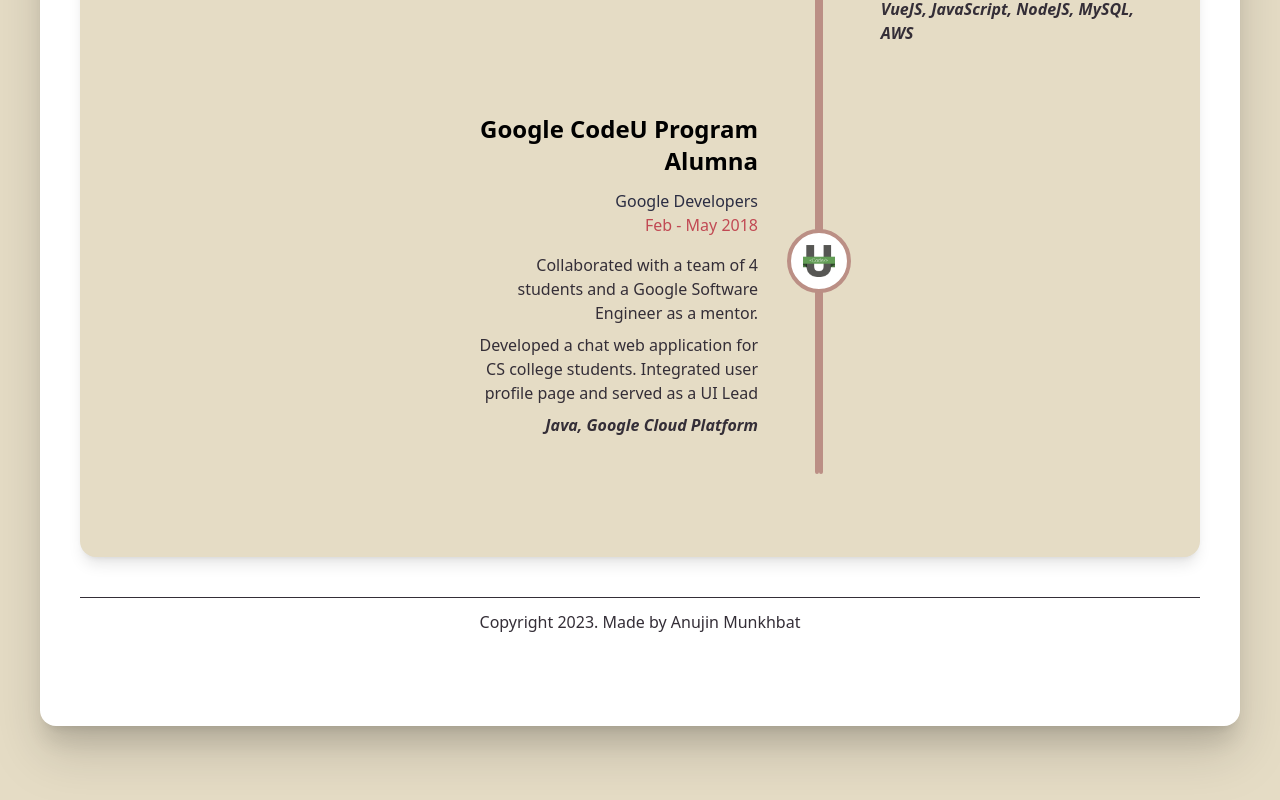
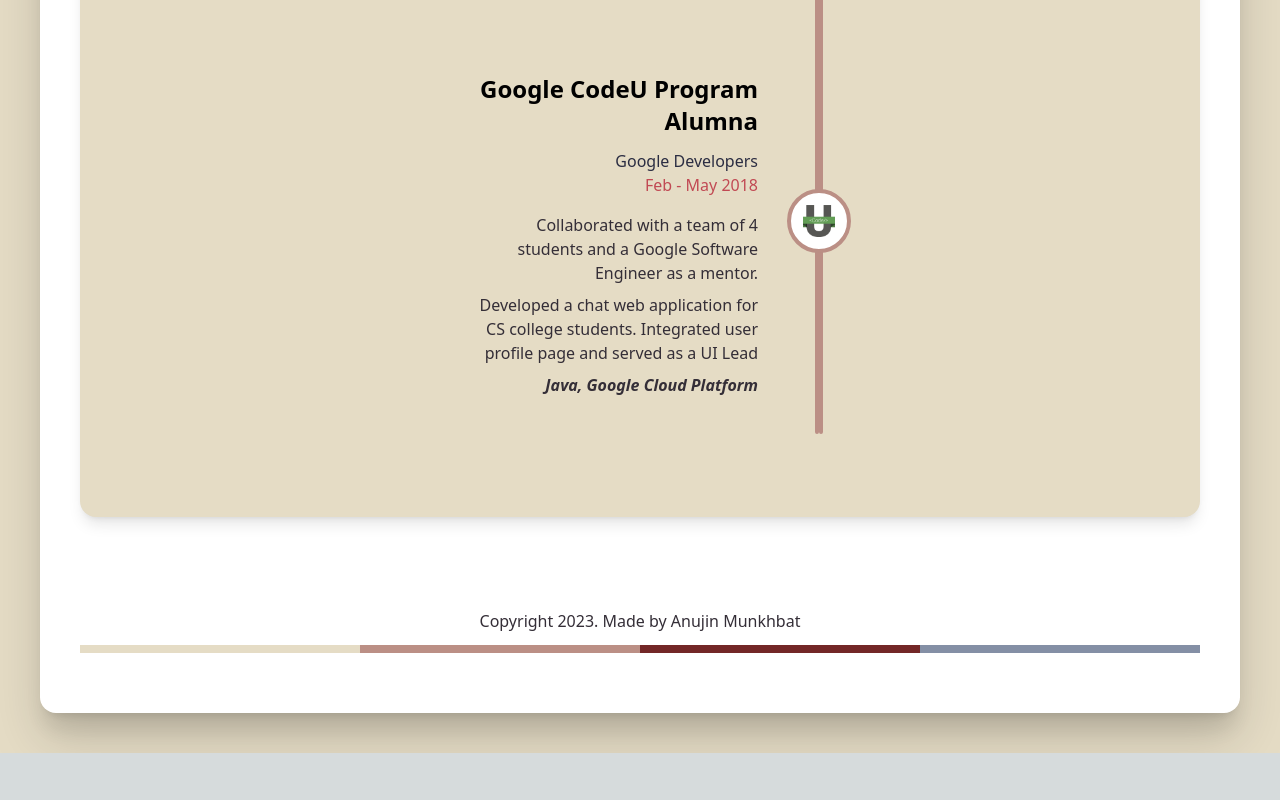
Before and after one commit to anujinm/anujinm.github.io, a Next.js app: page / in a window 1280 px wide. Shown: the part 2910-3710 px from the top of the page. After the commit the page ends 3663 px from the top, so only its background shows below. Built offline with nearby package versions, Linux system fonts and the light colour scheme.

Commit message:
Update footer and dark mode.

```diff
--- a/pages/index.js
+++ b/pages/index.js
@@ -21,7 +21,7 @@
         <link rel="icon" href="/favicon.ico" />
       </Head>
       <main className="bg-beige lg:p-10 md:p-20 lg:p-30 dark:bg-black-blue">
-       <div class="bg-white md:p-10 shadow-xl drop-shadow-2xl w-fit lg:rounded-2xl sm:rounded-none md:my-10">
+        <div className="bg-white dark:bg-light-beige md:p-10 shadow-xl drop-shadow-2xl w-fit lg:rounded-2xl sm:rounded-none md:my-0">
           <section className="">
             <nav className="py-10 mb-12 flex justify-between">
               <h1 class="text-xl font-burtons collapse md:visible">DevelopedByAnu</h1>
@@ -46,7 +46,7 @@
                   <a href="https://www.linkedin.com/in/anujin-munkhbat" target="_blank"><AiFillLinkedin/></a>
                 </div>
               </div>
-              <div className="mx-auto bg-gradient-to-b from-beige rounded-full">
+                <div className="mx-auto bg-gradient-to-b from-beige dark:from-black-blue rounded-full">
                   <Image alt="" src={avatar} class="object-contain lg:w-fit lg:h-fit lg:pb-4 md:w-fit md:h-fit md:pt-6 h-64 w-64"/>
                 </div>
             </div>
@@ -82,7 +82,7 @@
                                 <li class="py-1">Maintained and implemented software features on multiple platforms, including macOS, Windows, and the web, ensuring seamless user experience and functionality.</li>
                                 <li class="py-1">Strengthened team collaboration and improved project outcomes through effective leadership skills developed by mentoring interns and leading projects.</li>
                               </ul>
-                          <p class="italic font-semibold my-1">C#, .NET, WPF, Objective-C, JavaScript, TypeScript, Azure, MySQL</p>
+                            <p className="italic font-semibold my-1">C#, .NET, WPF, Objective-C, JavaScript, TypeScript, Azure, MySQL</p>
                           </div>
                         </div>
                         <div class="timeline-img-container md:timeline-img-container-md lg:timeline-img-container-lg">
@@ -173,8 +173,57 @@
               </div>
             </div>
           </section>
-          <div class="border-t flex justify-center my-10 text-gray">
-            <p class="py-3 font-thin">Copyright 2023. Made by Anujin Munkhbat</p>
+
+          {/* Third page */}
+          <section class="my-20 dark:bg-black-blue hidden rounded-2xl">
+            <h3 className="text-2xl font-bold py-10 pl-8 flex justify-center dark:text-white">Testimonials</h3>
+            <div class="grid grid-cols-2 md:grid-cols-4">
+              <div className="max-w-xl m-5 p-4 text-sm text-gray-800 italic rounded-lg bg-neutral-100 bg-opacity-20 text-neutral-600 shadow-md">
+                <div className="mb-2">
+                  <div class="h-2 text-xl text-left text-gray-600">“</div>
+                  <p className="text-center px-4">You were instrumental to the success of Logos 10</p>
+                  <div class="h-1 text-xl text-right text-gray-600">”</div>
+                </div>
+                <p className="text-sm text-center italic font-bold">Ryan Gano</p>
+              </div>
+
+              <div className="max-w-xl m-5 p-4 text-sm text-gray-800 italic rounded-lg bg-neutral-100 bg-opacity-20 text-neutral-600 shadow-md">
+                <div className="mb-2">
+                  <div class="h-2 text-xl text-left text-gray-600">“</div>
+                  <p className="text-center px-4">Pleasure to work with</p>
+                  <div class="h-1 text-xl text-right text-gray-600">”</div>
+                </div>
+                <p className="text-sm text-center italic font-bold">Matt Preucil</p>
+              </div>
+
+              <div className="max-w-xl m-5 p-4 text-sm text-gray-800 italic rounded-lg bg-neutral-100 bg-opacity-20 text-neutral-600 shadow-md">
+                <div className="mb-2">
+                  <div class="h-2 text-xl text-left text-gray-600">“</div>
+                  <p className="text-center px-4">Tenacious and meticulous</p>
+                  <div class="h-1 text-xl text-right text-gray-600">”</div>
+                </div>
+                <p className="text-sm text-center italic font-bold">Andrew Batishko</p>
+              </div>
+
+              <div className="max-w-xl m-5 p-4 text-sm text-gray-800 italic rounded-lg bg-neutral-100 bg-opacity-20 text-neutral-600 shadow-md">
+                <div className="mb-2">
+                  <div class="h-2 text-xl text-left text-gray-600">“</div>
+                  <p className="text-center px-4">Exceeds expectations</p>
+                  <div class="h-1 text-xl text-right text-gray-600">”</div>
+                </div>
+                <p className="text-sm text-center italic font-bold">Nick Mueller</p>
+              </div>
+            </div>
+          </section>
+          <div class="justify-center my-10 md:mt-20 md:mb-5 text-gray">
+            <p class="py-3 flex justify-center font-thin">Copyright 2023. Made by Anujin Munkhbat</p>
+
+            <div className="flex justify-evenly">
+              <div className="h-2 w-1/4 bg-beige dark:bg-dark-purple"></div>
+              <div className="h-2 w-1/4 bg-rosy dark:bg-red"></div>
+              <div className="h-2 w-1/4 bg-dark-red"></div>
+              <div className="h-2 w-1/4 bg-light-blue dark:bg-black-blue"></div>
+            </div>
           </div>
         </div>
       </main>
--- a/tailwind.config.js
+++ b/tailwind.config.js
@@ -27,6 +27,7 @@
         'beige': '#e5dcc5',
         'light-yellow': '#efcb68',
         'dark-yellow': '#edae49',
+        'light-beige': '#dfe0e2',
       },
       fontFamily: {
         burtons: "burtons",
```
Lines whose indentation alone changed are shown as unchanged.
